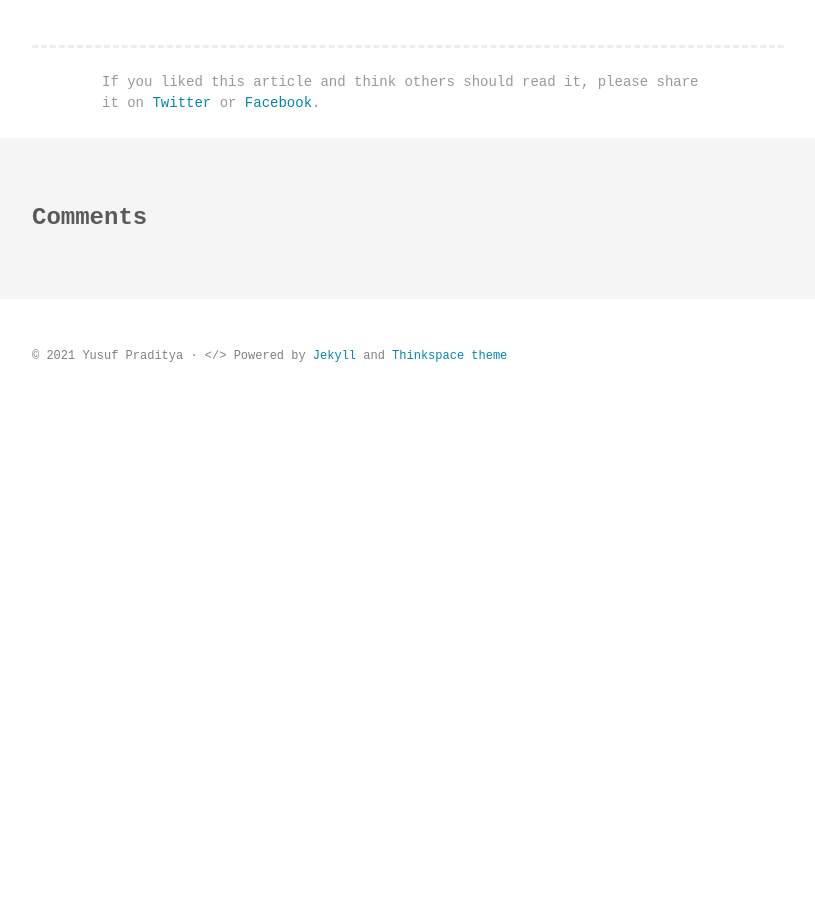
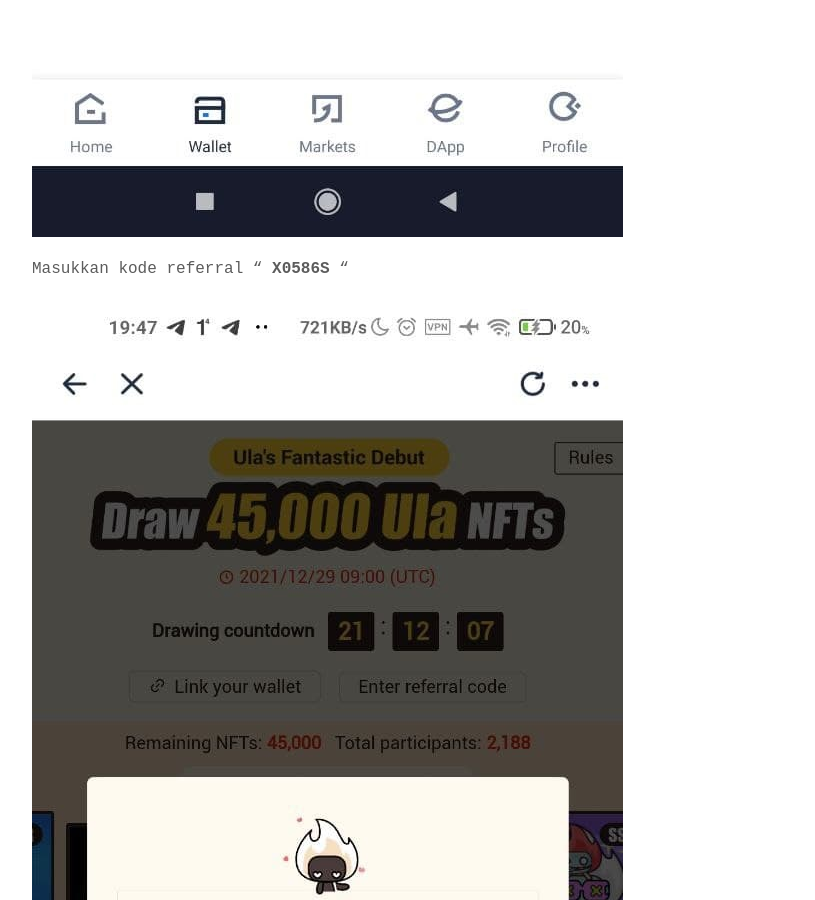
Before and after one commit to yusufpraditya/yusufpraditya.github.io, a Jekyll site: the page built from _posts/2021-12-28-tutorial-huobi-wallet.md, in a window 1280 px wide and 900 px high, scrolled down 8531 px. Shown: the whole window, without its empty margins (232-1047 px from the left). Built offline with Jekyll 4.4.1, drawn with Linux system fonts in a browser that asks for light colours; some web fonts are replaced; comment, search, counter and statistics services are not loaded; before the commit the page ends 8944 px from its top, so only the background shows below that.

Commit message:
Update 2021-12-28-tutorial-huobi-wallet.md

```diff
--- a/_posts/2021-12-28-tutorial-huobi-wallet.md
+++ b/_posts/2021-12-28-tutorial-huobi-wallet.md
@@ -9,13 +9,23 @@
 Pertama, buat wallet di aplikasi Huobi Wallet terlebih dahulu. Caranya:
 1. Kunjungi situs web resmi https://www.huobiwallet.fi untuk mengunduh Huobi Wallet versi terbaru.
 2. Buka aplikasi Huobi Wallet, lalu klik 【Add wallet】 dan atur kata sandi keamanan.
+
 ![1](https://raw.githubusercontent.com/yusufpraditya/yusufpraditya.github.io/master/_posts/2.jpg)
 ![2](https://raw.githubusercontent.com/yusufpraditya/yusufpraditya.github.io/master/_posts/aa.PNG)
+
 3. Pilih dompet: 【Standard Wallet】, lalu Pilih: Polygon.
+
 ![3](https://raw.githubusercontent.com/yusufpraditya/yusufpraditya.github.io/master/_posts/bb.PNG)
+
 ![4](https://raw.githubusercontent.com/yusufpraditya/yusufpraditya.github.io/master/_posts/cc.PNG)
+
 4. Backup Frasa Mnemonik dengan menekan 【Backup Mnemonic Phrases】 dan simpan baik-baik.
+
 ![5](https://raw.githubusercontent.com/yusufpraditya/yusufpraditya.github.io/master/_posts/dd.PNG)
 
 Wallet sudah dibuat, sekarang klik "Ula"
 ![6](https://raw.githubusercontent.com/yusufpraditya/yusufpraditya.github.io/master/_posts/1.jpg)
+
+Masukkan kode referral " **X0586S** "
+
+![7](https://raw.githubusercontent.com/yusufpraditya/yusufpraditya.github.io/master/_posts/3.jpg)
```
